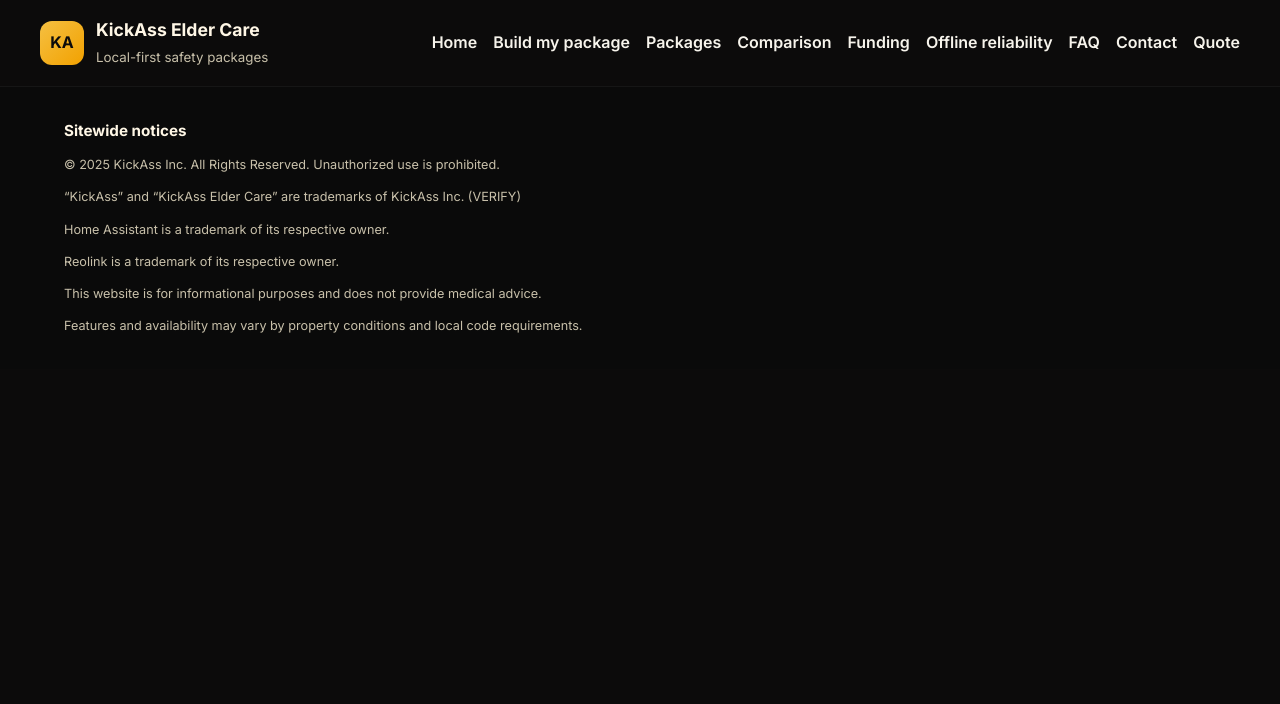
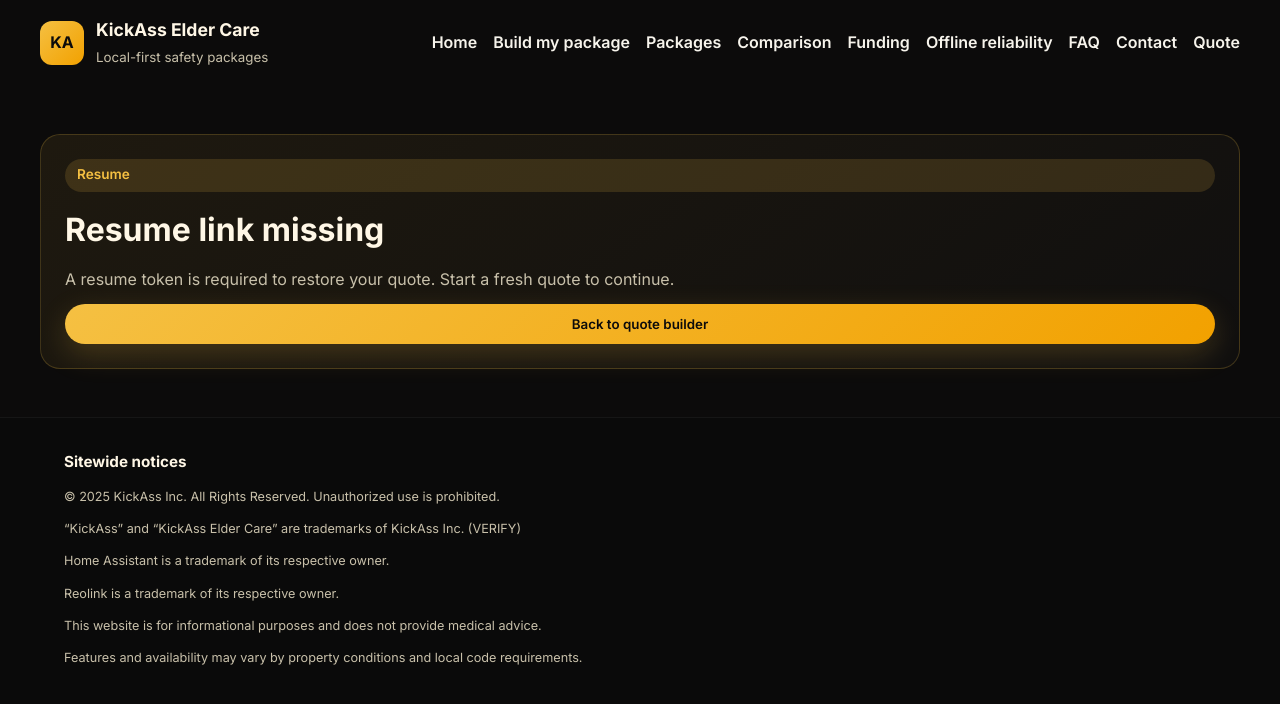
Before and after one commit to buffalonychris/KAECRetailWebsite, a React (Vite) app: page /resume in a window 1280 px wide. Shown: the top 704 px of the page. Built offline with nearby package versions, Linux system fonts and the light colour scheme.

Commit message:
Add resume link flow and route

```diff
--- a/src/App.tsx
+++ b/src/App.tsx
@@ -20,6 +20,7 @@ import Payment from './pages/Payment';
 import PaymentProcessing from './pages/PaymentProcessing';
 import Schedule from './pages/Schedule';
 import UAT from './pages/UAT';
+import Resume from './pages/Resume';
 
 const App = () => {
   return (
@@ -44,6 +45,7 @@ const App = () => {
         <Route path="/payment" element={<Payment />} />
         <Route path="/payment-processing" element={<PaymentProcessing />} />
         <Route path="/schedule" element={<Schedule />} />
+        <Route path="/resume" element={<Resume />} />
         <Route path="/uat" element={<UAT />} />
       </Routes>
     </Layout>
--- a/src/lib/quoteHash.ts
+++ b/src/lib/quoteHash.ts
@@ -4,6 +4,7 @@ import { getFeatureCategories } from '../data/features';
 import { siteConfig } from '../config/site';
 import { QuoteContext } from './agreement';
 import { buildQuoteReference } from './quoteUtils';
+import { ResumePayload, buildQuoteFromResumePayload } from './resumeToken';
 
 const deliverables = [
   '1-day installation crew of 2',
@@ -117,3 +118,15 @@ export const computeQuoteHash = async (quote: QuoteContext): Promise<string> =>
 export const quoteDeliverables = deliverables;
 export const quoteAssumptions = assumptionsList;
 export const quoteExclusions = exclusionsList;
+
+export const validateResumePayload = async (payload: ResumePayload): Promise<boolean> => {
+  if (!payload.quoteHash || !payload.tierKey) return false;
+  try {
+    const derived = buildQuoteFromResumePayload(payload);
+    const expectedHash = await computeQuoteHash(derived);
+    return expectedHash === payload.quoteHash;
+  } catch (error) {
+    console.error('Failed to validate resume payload', error);
+    return false;
+  }
+};
--- /dev/null
+++ b/src/lib/resumeToken.ts
@@ -0,0 +1,121 @@
+import { addOns, packagePricing, PackageTierId } from '../data/pricing';
+import { siteConfig } from '../config/site';
+import { QuoteContext } from './agreement';
+import { buildQuoteReference } from './quoteUtils';
+
+export type ResumePayload = {
+  quoteRef: string;
+  quoteDocVersion: string;
+  quoteHash: string;
+  tierKey: PackageTierId | string;
+  addOnKeys: string[];
+  customerName?: string;
+  customerEmail?: string;
+  customerPhone?: string;
+  city?: string;
+};
+
+const base64UrlEncode = (input: string) =>
+  btoa(input)
+    .replace(/\+/g, '-')
+    .replace(/\//g, '_')
+    .replace(/=+$/, '');
+
+const base64UrlDecode = (input: string) => {
+  const normalized = input.replace(/-/g, '+').replace(/_/g, '/');
+  const padding = normalized.length % 4 === 0 ? '' : '='.repeat(4 - (normalized.length % 4));
+  return atob(normalized + padding);
+};
+
+const buildResumePayload = (quote: QuoteContext): ResumePayload => {
+  const quoteRef = buildQuoteReference(quote);
+  const contact = quote.contact ?? '';
+
+  return {
+    quoteRef,
+    quoteDocVersion: quote.quoteDocVersion ?? siteConfig.quoteDocVersion,
+    quoteHash: quote.quoteHash ?? '',
+    tierKey: quote.packageId,
+    addOnKeys: quote.selectedAddOns.slice().sort(),
+    customerName: quote.customerName,
+    customerEmail: contact.includes('@') ? contact : undefined,
+    customerPhone: !contact.includes('@') && contact ? contact : undefined,
+    city: quote.city,
+  };
+};
+
+export const createResumeToken = (quote: QuoteContext): string => {
+  try {
+    const payload = buildResumePayload(quote);
+    return base64UrlEncode(JSON.stringify(payload));
+  } catch (error) {
+    console.error('Failed to create resume token', error);
+    return '';
+  }
+};
+
+export const parseResumeToken = (token?: string | null): ResumePayload | null => {
+  if (!token) return null;
+  try {
+    const decoded = base64UrlDecode(token);
+    const parsed = JSON.parse(decoded) as ResumePayload;
+    if (!parsed.quoteRef || !parsed.tierKey || !parsed.quoteHash) return null;
+    return {
+      ...parsed,
+      addOnKeys: Array.isArray(parsed.addOnKeys) ? parsed.addOnKeys : [],
+    };
+  } catch (error) {
+    console.error('Failed to parse resume token', error);
+    return null;
+  }
+};
+
+export const buildResumeUrl = (quote: QuoteContext, step: 'agreement' | 'payment' | 'schedule' = 'agreement') => {
+  const token = createResumeToken(quote);
+  if (!token) return `${window.location.origin}/quote`;
+  const encodedStep = step ? `&step=${encodeURIComponent(step)}` : '';
+  return `${window.location.origin}/resume?t=${encodeURIComponent(token)}${encodedStep}`;
+};
+
+export const deriveGeneratedAtFromReference = (quoteRef: string) => {
+  const parts = quoteRef.split('-');
+  const datePart = parts[2];
+  if (datePart && datePart.length === 8) {
+    const iso = `${datePart.slice(0, 4)}-${datePart.slice(4, 6)}-${datePart.slice(6, 8)}`;
+    const date = new Date(iso);
+    if (!Number.isNaN(date.getTime())) {
+      return iso;
+    }
+  }
+  return null;
+};
+
+export const buildQuoteFromResumePayload = (payload: ResumePayload): QuoteContext => {
+  const packageInfo = packagePricing.find((pkg) => pkg.id === payload.tierKey) ?? packagePricing[0];
+  const addOnKeys = addOns
+    .filter((item) => payload.addOnKeys.includes(item.id))
+    .map((item) => item.id)
+    .sort();
+  const addOnTotal = addOns
+    .filter((item) => addOnKeys.includes(item.id))
+    .reduce((sum, addOn) => sum + addOn.price, 0);
+  const generatedAt = deriveGeneratedAtFromReference(payload.quoteRef) ?? new Date().toISOString();
+  const contact = payload.customerEmail ?? payload.customerPhone ?? '';
+
+  return {
+    customerName: payload.customerName,
+    contact,
+    city: payload.city,
+    packageId: packageInfo.id,
+    selectedAddOns: addOnKeys,
+    pricing: {
+      packagePrice: packageInfo.basePrice,
+      addOnTotal,
+      total: packageInfo.basePrice + addOnTotal,
+    },
+    quoteHash: payload.quoteHash,
+    quoteDocVersion: payload.quoteDocVersion ?? siteConfig.quoteDocVersion,
+    quoteHashAlgorithm: siteConfig.quoteHashAlgorithm,
+    generatedAt,
+  };
+};
--- a/src/pages/QuoteReview.tsx
+++ b/src/pages/QuoteReview.tsx
@@ -8,6 +8,7 @@ import { getHardwareList } from '../data/hardware';
 import { getFeatureCategories } from '../data/features';
 import { buildQuoteReference, formatQuoteDate } from '../lib/quoteUtils';
 import { quoteAssumptions, quoteDeliverables, quoteExclusions } from '../lib/quoteHash';
+import { buildResumeUrl } from '../lib/resumeToken';
 import { siteConfig } from '../config/site';
 
 const formatCurrency = (amount: number) => `$${amount.toLocaleString()}`;
@@ -18,6 +19,7 @@ const QuoteReview = () => {
   const [narrative, setNarrative] = useState<NarrativeResponse | null>(null);
   const [narrativeLoading, setNarrativeLoading] = useState(false);
   const [copied, setCopied] = useState(false);
+  const [linkCopied, setLinkCopied] = useState(false);
 
   useEffect(() => {
     window.scrollTo(0, 0);
@@ -42,6 +44,8 @@ const QuoteReview = () => {
     () => (quote ? getFeatureCategories(quote.packageId, quote.selectedAddOns) : []),
     [quote]
   );
+
+  const resumeUrl = useMemo(() => (quote ? buildResumeUrl(quote, 'agreement') : ''), [quote]);
 
   const handleExplainQuote = async () => {
     if (!quote) return;
@@ -86,7 +90,7 @@ const QuoteReview = () => {
   const emailSubject = `KickAss Elder Care Quote – ${customerName} – ${quoteDate}`;
   const emailBodyText = `Hi ${customerName},\n\nHere’s your deterministic KickAss Elder Care quote generated on ${quoteDate}.\nTier: ${selectedPackage.name}\nTotal: ${formatCurrency(quote?.pricing.total ?? selectedPackage.basePrice)}\nAdd-ons: ${addOnSummary}\nHome: ${quote?.homeType || 'Not provided'} / ${quote?.homeSize || 'Not provided'} / Internet: ${
     quote?.internetReliability || 'Not provided'
-  }\nCity: ${quote?.city || 'Not provided'}\n\nReview or adjust at ${window.location.origin}/quote.\n\nThank you,\nKickAss Elder Care`;
+  }\nCity: ${quote?.city || 'Not provided'}\n\nContinue your order at ${resumeUrl}\nOpen the link to continue to the Agreement step.\n\nReview or adjust at ${window.location.origin}/quote.\n\nThank you,\nKickAss Elder Care`;
 
   const handleEmailQuote = () => {
     if (!quote) return;
@@ -99,6 +103,13 @@ const QuoteReview = () => {
     await navigator.clipboard.writeText(emailBodyText);
     setCopied(true);
     setTimeout(() => setCopied(false), 2000);
+  };
+
+  const handleCopyResumeLink = async () => {
+    if (!resumeUrl) return;
+    await navigator.clipboard.writeText(resumeUrl);
+    setLinkCopied(true);
+    setTimeout(() => setLinkCopied(false), 2000);
   };
 
   if (!quote) {
@@ -146,6 +157,21 @@ const QuoteReview = () => {
             </button>
           </div>
         </div>
+        {resumeUrl && (
+          <div style={{ display: 'grid', gap: '0.4rem' }}>
+            <strong>Resume Link</strong>
+            <div style={{ display: 'flex', gap: '0.5rem', flexWrap: 'wrap', alignItems: 'center' }}>
+              <input
+                style={{ flex: '1 1 320px', padding: '0.75rem', borderRadius: '8px', border: '1px solid rgba(245, 192, 66, 0.35)' }}
+                readOnly
+                value={resumeUrl}
+              />
+              <button type="button" className="btn btn-secondary" onClick={handleCopyResumeLink}>
+                {linkCopied ? 'Copied link' : 'Copy link'}
+              </button>
+            </div>
+          </div>
+        )}
         <div>
           <strong>Checklist</strong>
           <ul className="list" style={{ marginTop: '0.35rem' }}>
--- /dev/null
+++ b/src/pages/Resume.tsx
@@ -0,0 +1,87 @@
+import { useEffect, useState } from 'react';
+import { useLocation, useNavigate } from 'react-router-dom';
+import { buildQuoteFromResumePayload, parseResumeToken } from '../lib/resumeToken';
+import { validateResumePayload } from '../lib/quoteHash';
+import { saveRetailFlow } from '../lib/retailFlow';
+
+type ResumeStatus = 'loading' | 'invalid' | 'missing' | 'restoring';
+
+const stepToPath: Record<string, string> = {
+  agreement: '/agreement',
+  payment: '/payment',
+  schedule: '/schedule',
+};
+
+const Resume = () => {
+  const location = useLocation();
+  const navigate = useNavigate();
+  const [status, setStatus] = useState<ResumeStatus>('loading');
+
+  useEffect(() => {
+    const params = new URLSearchParams(location.search);
+    const token = params.get('t');
+    const step = params.get('step') ?? 'agreement';
+
+    if (!token) {
+      setStatus('missing');
+      return;
+    }
+
+    const payload = parseResumeToken(token);
+    if (!payload) {
+      setStatus('invalid');
+      return;
+    }
+
+    const restore = async () => {
+      setStatus('restoring');
+      const valid = await validateResumePayload(payload);
+      if (!valid) {
+        setStatus('invalid');
+        return;
+      }
+
+      const quote = buildQuoteFromResumePayload(payload);
+      saveRetailFlow({ quote });
+      const destination = stepToPath[step] ?? '/agreement';
+      navigate(destination, { replace: true });
+    };
+
+    restore();
+  }, [location.search, navigate]);
+
+  if (status === 'loading' || status === 'restoring') {
+    return (
+      <div className="container" style={{ padding: '3rem 0', display: 'grid', gap: '1.5rem' }}>
+        <div className="hero-card" style={{ display: 'grid', gap: '0.75rem' }}>
+          <div className="badge">Resume</div>
+          <h1 style={{ margin: 0, color: '#fff7e6' }}>Restoring your quote</h1>
+          <p style={{ margin: 0, color: '#c8c0aa' }}>
+            Loading your saved selection and preparing to continue where you left off.
+          </p>
+        </div>
+      </div>
+    );
+  }
+
+  return (
+    <div className="container" style={{ padding: '3rem 0', display: 'grid', gap: '1.5rem' }}>
+      <div className="hero-card" style={{ display: 'grid', gap: '0.75rem' }}>
+        <div className="badge">Resume</div>
+        <h1 style={{ margin: 0, color: '#fff7e6' }}>
+          {status === 'missing' ? 'Resume link missing' : 'Resume link invalid'}
+        </h1>
+        <p style={{ margin: 0, color: '#c8c0aa' }}>
+          {status === 'missing'
+            ? 'A resume token is required to restore your quote. Start a fresh quote to continue.'
+            : 'We could not verify the resume token. Start a fresh quote to continue.'}
+        </p>
+        <button type="button" className="btn btn-primary" onClick={() => navigate('/quote')}>
+          Back to quote builder
+        </button>
+      </div>
+    </div>
+  );
+};
+
+export default Resume;
```
Also changed, not shown: src/pages/QuotePrint.tsx (+9 -0 lines).
